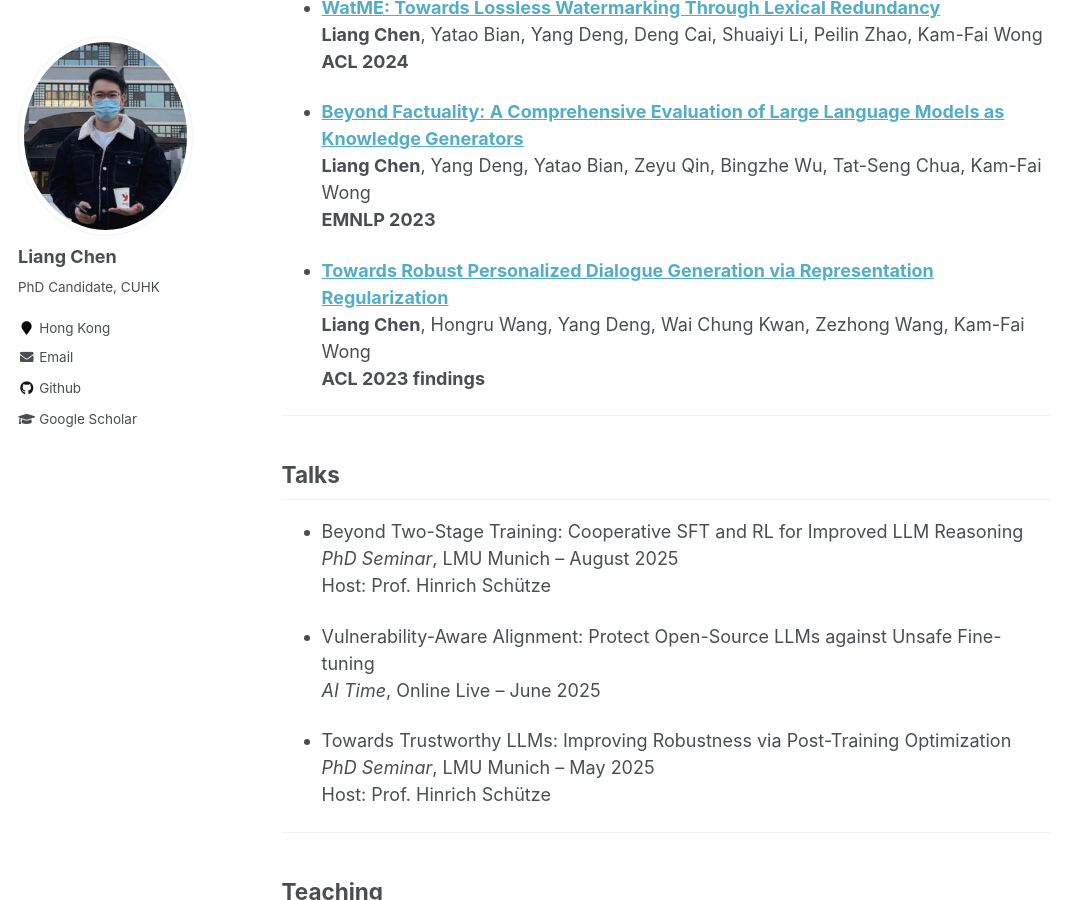
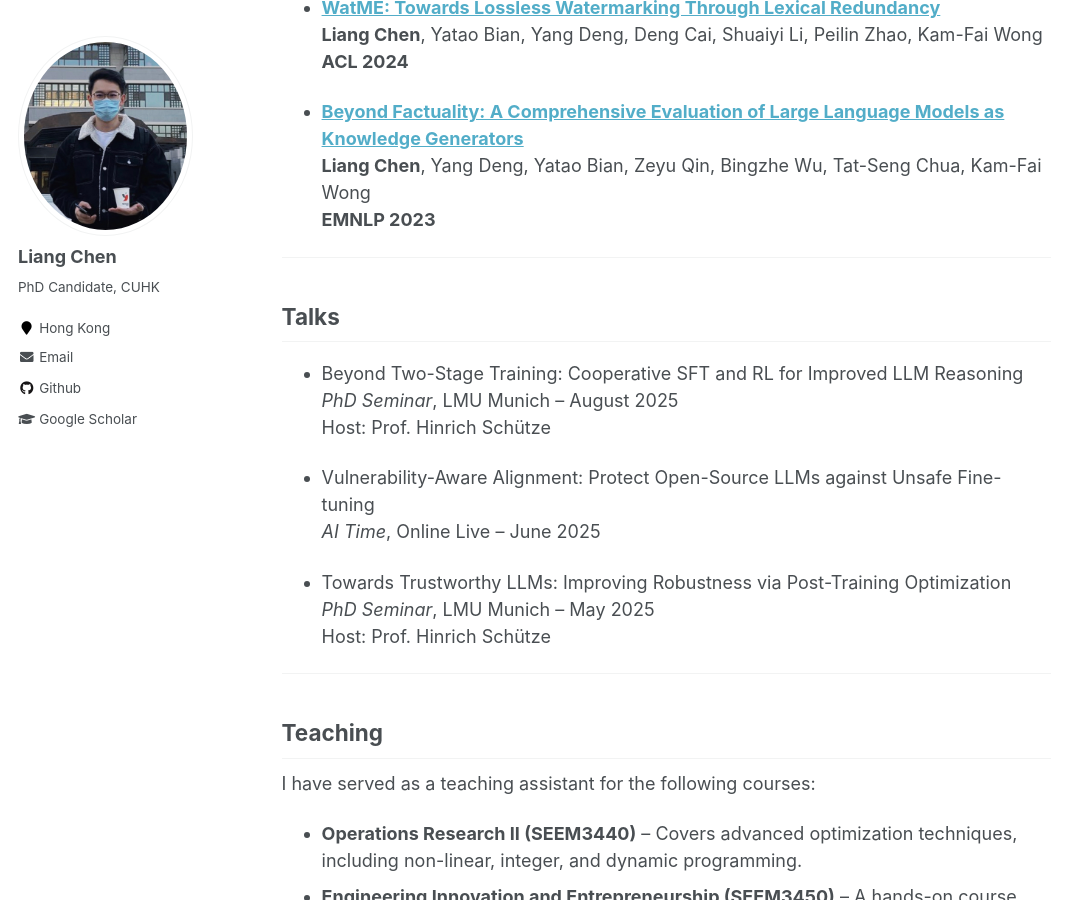
Before and after one commit to ChanLiang/ChanLiang.github.io, a Jekyll site: the page built from _pages/about.md, in a window 1280 px wide and 900 px high, scrolled down 1357 px. Shown: the whole window, without its empty margins (0-1087 px from the left). Built offline with Jekyll 4.4.1, drawn with Linux system fonts in a browser that asks for light colours.

Commit message:
Update about.md

```diff
--- a/_pages/about.md
+++ b/_pages/about.md
@@ -53,9 +53,6 @@ My research focuses on training large language models effectively and using them
   **Liang Chen**, Yang Deng, Yatao Bian, Zeyu Qin, Bingzhe Wu, Tat-Seng Chua, Kam-Fai Wong
   **EMNLP 2023**
 
-- **[Towards Robust Personalized Dialogue Generation via Representation Regularization](https://aclanthology.org/2023.findings-acl.462/)**
-  **Liang Chen**, Hongru Wang, Yang Deng, Wai Chung Kwan, Zezhong Wang, Kam-Fai Wong
-  **ACL 2023 findings**
 
 ---
 
```
